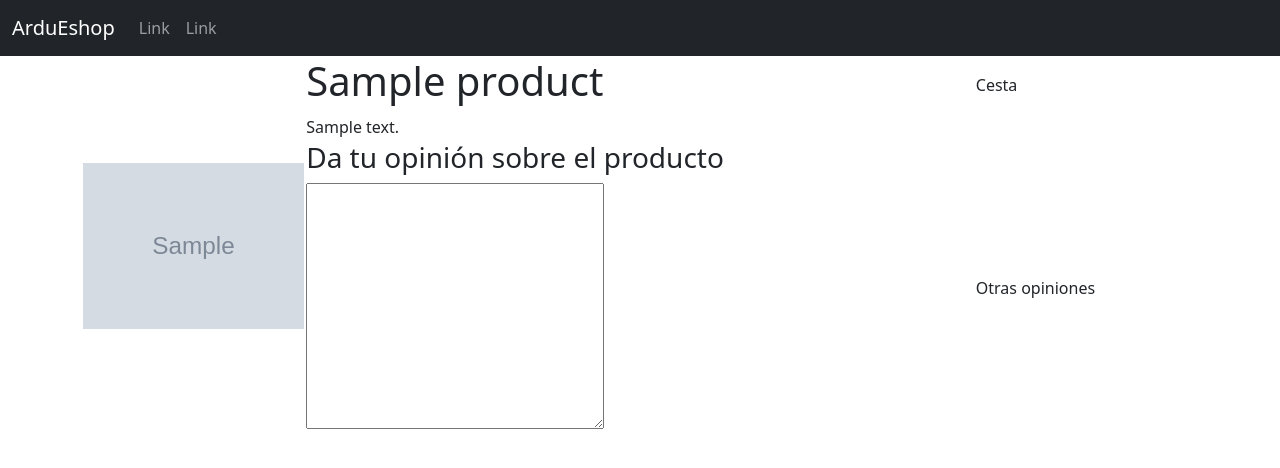
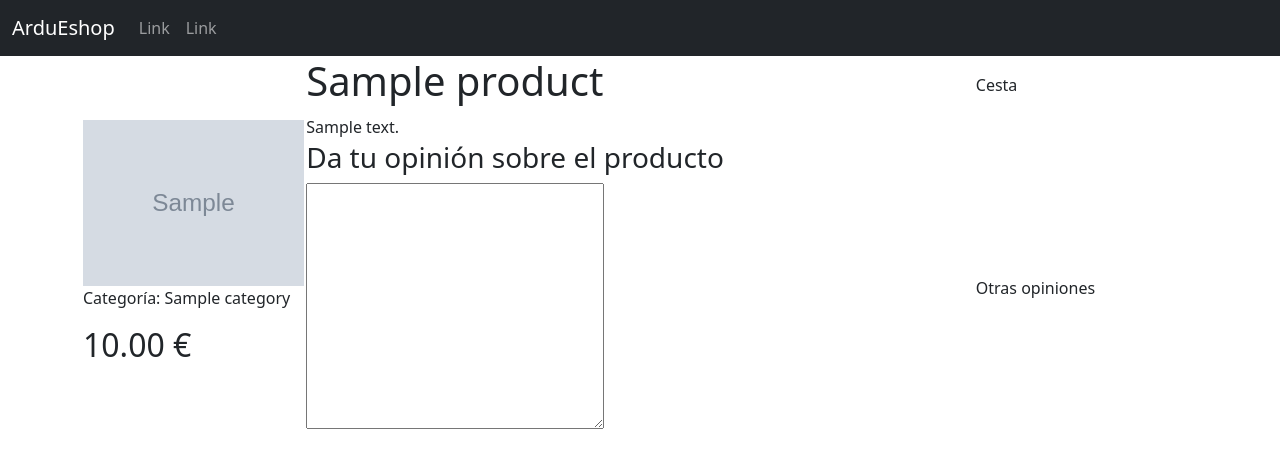
Before and after one commit to NEXUS-PGPI/ardueshop, a Django app: page /product/1/ in a window 1280 px wide. Shown: the top 468 px of the page. Run offline with Django 4.2, Linux system fonts and the light colour scheme; tables that the repository leaves empty hold one stand-in row (values such as "Sample post"); grey boxes marked "Sample" are stand-in pictures; some libraries are stand-ins or nearby versions.

Commit message:
feat: Show price and category
Now product view shows price and category

refs: 10

```diff
--- a/ardueshop/product/templates/product/detail.html
+++ b/ardueshop/product/templates/product/detail.html
@@ -9,6 +9,15 @@
         <td rowspan="3" style="width:20%">
             <div >
                 <img src="{{ product.image.url }}" alt="" style="display:block;" width="100%"">
+            </div>
+
+            {% if product.category  %}
+              <div>
+                <p>Categoría: {{ product.category }}</p>
+              </div>
+            {% endif %}
+            <div>
+              <h2>{{ product.price|floatformat:2 }} €</h2>
             </div>
         </td>
         <td style="width:60%">
```
